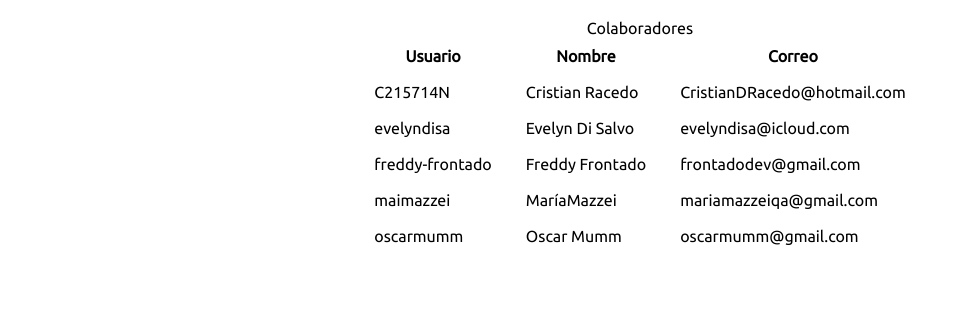
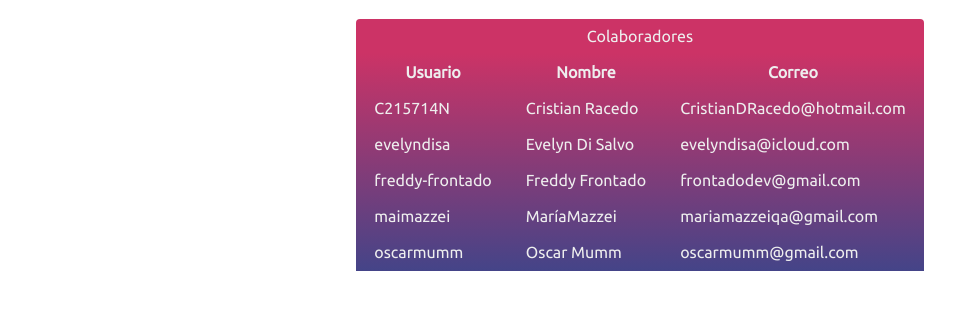
Before and after one commit to lourdesmalenaabate/Git-, a plain HTML site: page index.html in a window 1280 px wide. Shown: the part 61-370 px from the top of the page, without its empty margins (0-977 px from the left). Drawn offline with Linux system fonts and the light colour scheme.

Commit message:
estilos: aspecto base tabla con franjas

```diff
--- a/styles/default.css
+++ b/styles/default.css
@@ -14,12 +14,19 @@
     table caption{
         border-radius: .25rem .25rem 0 0;
     }
+    table caption,
     th,
     td{
         padding: .5rem 1rem;
     }
     /* Colaboradores */
-
+    .colabs caption{
+        background-color: #c36;
+    }
+    .colabs{
+        color: #eee;
+        background: linear-gradient(#c36, #448);
+    }
 /* Pantallas Pequeñas */
 
 /* Pantallas Medianas */
```
